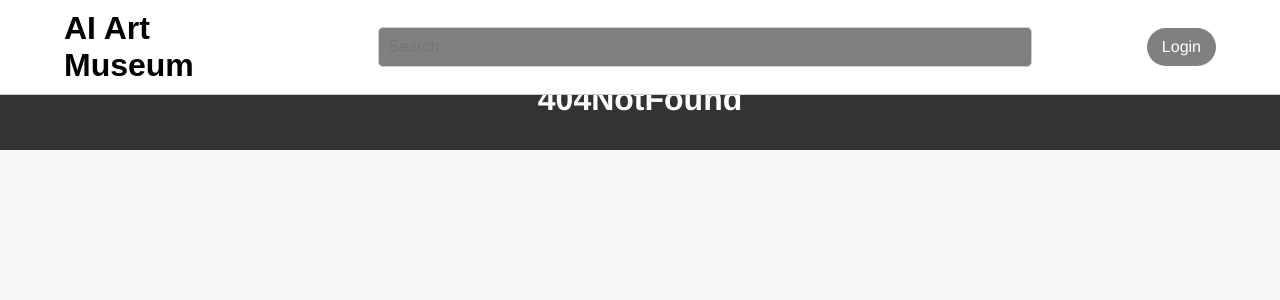
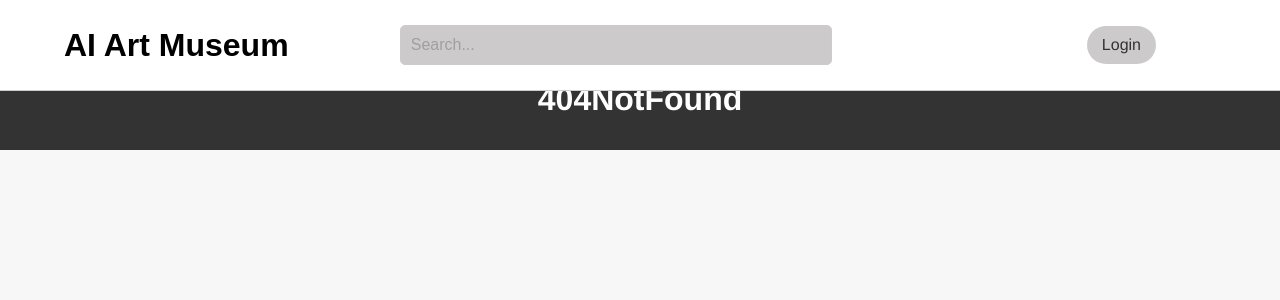
Before and after one commit to csci5117s24/project-1-404notfound, a Flask app: page / in a window 1280 px wide. Shown: the top 300 px of the page. Run offline with Flask 3, Linux system fonts and the light colour scheme; data that the repository does not hold is empty; some libraries are stand-ins or nearby versions; some web fonts are replaced.

Commit message:
adjust css of base.html

```diff
--- a/static/style.css
+++ b/static/style.css
@@ -115,13 +115,13 @@
 }
 .login {
     cursor: pointer;
-    color: #fff; /* White text */
-    background-color: #808080; /* Grey background */
+    color: #333; /* Adjust the color as needed */
+    background-color: #cccaca;
     padding: 10px 15px; /* Adds padding around the text */
     border-radius: 20px; /* Rounded corners */
     text-decoration: none;
     display: inline-block; /* Allows padding and background to be applied */
-    margin-left: 20px; /* Adds space to the left of the login block */
+    margin-right: 60px; /* Adds space to the left of the login block */
 }
 .grid-container {
     display: grid;
@@ -166,7 +166,7 @@
 
 .search-container {
     width: 75%;
-    text-align: center;
+    margin: 0 auto;
     position: relative;
 }
 .search-bar {
@@ -174,33 +174,79 @@
     padding: 10px;
     border: 1px solid #ccc;
     border-radius: 20px;
-    background-color: #808080;
-    color: #fff;
+    background-color: #cccaca;
     font-size: 16px;
+    box-sizing: border-box;
 }
+
+.search-bar::placeholder {
+    color: rgba(0, 0, 0, 0.217);
+    opacity: 1; /* To ensure the placeholder is fully opaque */
+}
+
 .search-history {
-    width: 100%;
+    width: 72%;
     padding: 10px;
-    border-radius: 20px;
+    border-radius: 10px;
     display: none; /* Hidden by default */
-    background-color: #808080; /* Matching the search bar's background color */
-    color: #fff; /* Matching the search bar's text color */
+    background-color: #cccaca;
+    color: black; /* Matching the search bar's text color */
     position: absolute;
     box-shadow: 0px 8px 16px 0px rgba(0,0,0,0.2);
     z-index: 1;
     overflow: hidden; /* Ensures the rounded corners contain the child elements */
 }
+
 .search-history a {
     padding: 10px 10px; /* Matching the search bar's padding */
     text-decoration: none;
     display: block;
-    color: #fff; /* Ensure the text color matches the search bar */
+    color: black;
 }
 
 .search-history a:hover {
-    background-color: #666; /* Slightly darker shade for hover effect */
+    background-color: #666;
 }
 
+.profile-link {
+    text-decoration: none; /* Removes underline from the link */
+    display: inline-block; /* Allows width and height to be set */
+    border: none; /* No border by default, but you can add one if you like */
+    /* Add any other styling you wish for the link here */
+}
+
+.user-profile-pic {
+    border-radius: 50%; /* Circle shape */
+    width: 50px; /* Example width */
+    height: 50px; /* Example height */
+    object-fit: cover; /* Ensures the image covers the area, useful for responsive design */
+    /* Add any other styling you wish for the image here */
+}
+.user-name {
+    text-align: center; /* Center align the "Me" text */
+    margin-top: 10px; /* Remove any default top margin */
+    font-size: 16px; /* Adjust as needed */
+    margin-left: 10px;
+    color: #333; /* Adjust the color as needed */
+  }
+
+/* Responsive adjustments for smaller screens */
+@media (max-width: 600px) {
+    .search-container {
+        width: 95%; /* Increase width on smaller screens for better use of space */
+    }
+    .search-bar, .search-history {
+        padding: 8px;
+        font-size: 14px;
+    }
+}
+
+/* Additional responsive adjustments for larger screens, if needed */
+@media (min-width: 601px) {
+    .search-container {
+        width: 50%; /* Decrease width on larger screens */
+    }
+}
 
 
 .art-item {
--- a/templates/base.html
+++ b/templates/base.html
@@ -20,9 +20,10 @@
             {% if session %}
                 <p><a href="/logout" class="login" id="qsLogoutBtn">Logout</a></p>
                 {%if 'userinfo' in session%}
-                <a href="/user_profile" title="View Profile">
+                <a href="/user_profile" title="View Profile" class="profile-link">
                     <img src="{{ session['userinfo'].get('picture', 'default_picture_url') }}" class="user-profile-pic">
                 </a>
+                <p class="user-name">Profile</p>
                 {%endif%}
             {% else %}
                 <p><a href="/login" class="login" id="qsLoginBtn">Login</a></p>
@@ -40,7 +41,7 @@
                 searchHistory.style.display = 'block';
 
                 // Dummy search history data
-                var searches = ['Search 1', 'Search 2', 'Search 3'];
+                var searches = ['Cat', 'Car'];
 
                 // Clear previous history
                 searchHistory.innerHTML = '';
```
